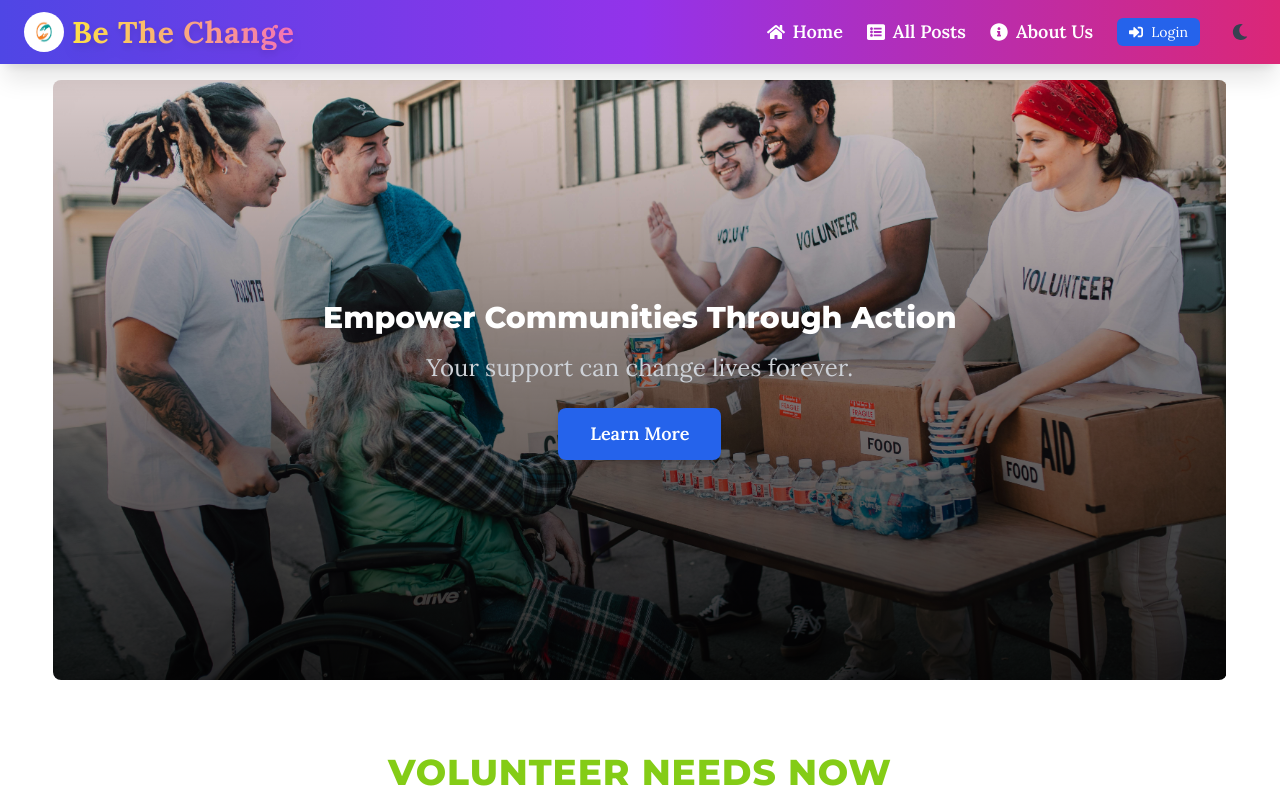
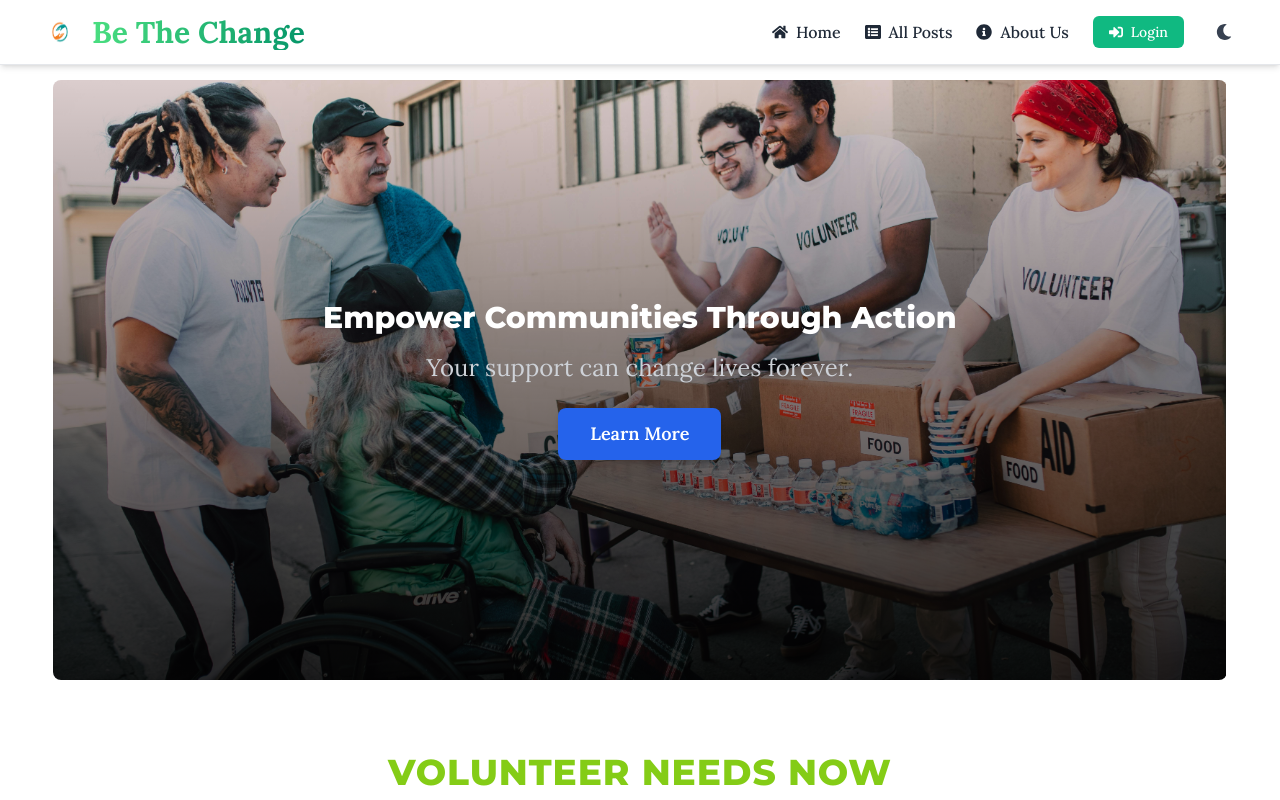
Before and after one commit to SaikatAhmed78/Find-Volunteer-Client, a React (Vite) app: page / in a window 1280 px wide. Shown: the top 800 px of the page. Built offline with nearby package versions, Linux system fonts and the light colour scheme; no server answers.

Commit message:
update navbar

```diff
--- a/src/Common/Navbar.jsx
+++ b/src/Common/Navbar.jsx
@@ -18,111 +18,71 @@ const Navbar = () => {
   }, [user, logout, navigate]);
 
   return (
-    <div className="navbar bg-gradient-to-r from-indigo-600 via-purple-600 to-pink-600 shadow-xl dark:bg-gray-900 w-full px-4 md:px-6 fixed top-0 left-0 z-50">
-      <div className="flex items-center justify-between w-full">
-        <Link to="/" className="flex items-center text-white text-2xl font-extrabold dark:text-gray-200">
-          <img src={Logo} alt="Logo" className="w-10 h-10 rounded-full mr-2" />
-          <span className="text-3xl font-bold tracking-wide bg-clip-text text-transparent bg-gradient-to-r from-yellow-300 to-pink-400 drop-shadow-lg">Be The Change</span>
+    <header className="fixed top-0 left-0 z-50 w-full shadow-md bg-white/90 dark:bg-gray-900/90 backdrop-blur-md border-b border-gray-200 dark:border-gray-700">
+      <nav className="flex justify-between items-center px-4 md:px-10 py-3">
+        {/* Logo and title */}
+        <Link to="/" className="flex items-center gap-3">
+          <img src={Logo} alt="Logo" className="w-10 h-10 rounded-full" />
+          <span className="text-2xl md:text-3xl font-extrabold bg-clip-text text-transparent bg-gradient-to-r from-green-400 to-emerald-600">
+            Be The Change
+          </span>
         </Link>
-        <div className="hidden md:flex items-center space-x-6">
-          <Link to="/" className="text-white text-lg font-semibold hover:scale-105 transition-all dark:text-gray-200 flex items-center">
-            <FaHome className="mr-2" /> Home
-          </Link>
-          <Link to="/allPosts" className="text-white text-lg font-semibold hover:scale-105 transition-all dark:text-gray-200 flex items-center">
-            <FaListAlt className="mr-2" /> All Posts
-          </Link>
-          <Link to="/aboutUs" className="text-white text-lg font-semibold hover:scale-105 transition-all dark:text-gray-200 flex items-center">
-            <FaInfoCircle className="mr-2" /> About Us
-          </Link>
+
+        {/* Desktop Menu */}
+        <ul className="hidden md:flex items-center gap-6 text-base font-medium text-gray-800 dark:text-gray-100">
+          <li><Link to="/" className="hover:text-emerald-500 flex items-center gap-2"><FaHome /> Home</Link></li>
+          <li><Link to="/allPosts" className="hover:text-emerald-500 flex items-center gap-2"><FaListAlt /> All Posts</Link></li>
+          <li><Link to="/aboutUs" className="hover:text-emerald-500 flex items-center gap-2"><FaInfoCircle /> About Us</Link></li>
+
           {user ? (
-            <div className="dropdown dropdown-end">
-              <div tabIndex={0} className="avatar cursor-pointer">
-                <div className="w-10 rounded-full ring ring-primary ring-offset-base-100 ring-offset-2">
-                  <img src={user?.photoURL} alt="User Avatar" className="w-full h-full rounded-full" />
+            <li className="relative group">
+              <div className="flex items-center gap-2 cursor-pointer">
+                <img src={user?.photoURL} alt="User Avatar" className="w-9 h-9 rounded-full border border-emerald-500" />
               </div>
-              </div>
-              <ul tabIndex={0} className="menu menu-sm dropdown-content mt-3 z-[1] p-2 shadow bg-base-100 text-gray-800 rounded-box w-52 dark:bg-gray-800 dark:text-gray-200">
-                <li className="font-semibold text-lg">
-                  <span>{user?.displayName}</span>
+              <ul className="absolute hidden group-hover:block top-12 right-0 bg-white dark:bg-gray-800 border dark:border-gray-700 rounded-md shadow-md p-3 z-50 min-w-[200px] space-y-2">
+                <li className="text-gray-700 dark:text-gray-100 font-semibold">{user?.displayName}</li>
+                <li><Link to="/addPost" className="flex items-center gap-2 hover:text-emerald-600"><FaPlus /> Add Post</Link></li>
+                <li><Link to="/managePost" className="flex items-center gap-2 hover:text-emerald-600"><FaClipboardList /> Manage Posts</Link></li>
+                <li><button onClick={logout} className="flex items-center gap-2 hover:text-red-500"><FaSignOutAlt /> Logout</button></li>
+              </ul>
             </li>
+          ) : (
             <li>
-                  <Link to="/addPost" className="flex items-center">
-                    <FaPlus className="mr-2" /> Add a New Post
+              <Link to="/login" className="px-4 py-1.5 bg-emerald-500 hover:bg-emerald-600 text-white rounded-md flex items-center gap-2 text-sm">
+                <FaSignInAlt /> Login
               </Link>
             </li>
-                <li>
-                  <Link to="/managePost" className="flex items-center">
-                    <FaClipboardList className="mr-2" /> Manage Your Posts
-                  </Link>
-                </li>
-                <li>
-                  <button onClick={logout} className="text-sm flex items-center">
-                    <FaSignOutAlt className="mr-2" /> Logout
-                  </button>
-                </li>
-              </ul>
-            </div>
-          ) : (
-            <Link to="/login" className="px-3 py-1 text-white bg-blue-600 rounded-md hover:bg-blue-700 transition-all text-sm flex items-center">
-              <FaSignInAlt className="mr-2" /> Login
-            </Link>
           )}
           <ThemeToggle />
-        </div>
-        <div className="md:hidden">
-          <button onClick={() => setMenuOpen(!menuOpen)} className="text-white text-2xl dark:text-gray-200">
+        </ul>
+
+        {/* Mobile Menu Toggle */}
+        <div className="md:hidden flex items-center">
+          <ThemeToggle />
+          <button onClick={() => setMenuOpen(!menuOpen)} className="text-2xl ml-4 text-gray-800 dark:text-gray-200">
             <FaBars />
           </button>
         </div>
-      </div>
+      </nav>
+
+      {/* Mobile Menu */}
       {menuOpen && (
-        <div className="absolute top-16 left-0 w-full bg-gradient-to-r from-indigo-600 via-purple-600 to-pink-600 shadow-xl dark:bg-gray-900 p-4 z-50">
-          <ul className="flex flex-col space-y-3">
-            <li>
-              <Link to="/" className="text-white py-2 text-lg dark:text-gray-200 flex items-center">
-                <FaHome className="mr-2" /> Home
-              </Link>
-            </li>
-            <li>
-              <Link to="/allPosts" className="text-white py-2 text-lg dark:text-gray-200 flex items-center">
-                <FaListAlt className="mr-2" /> All Posts
-              </Link>
-            </li>
-            <li>
-              <Link to="/aboutUs" className="text-white py-2 text-lg dark:text-gray-200 flex items-center">
-                <FaInfoCircle className="mr-2" /> About Us
-              </Link>
-            </li>
+        <div className="md:hidden bg-white dark:bg-gray-900 px-4 py-3 space-y-3 text-gray-800 dark:text-gray-100">
+          <Link to="/" className="block flex items-center gap-2"><FaHome /> Home</Link>
+          <Link to="/allPosts" className="block flex items-center gap-2"><FaListAlt /> All Posts</Link>
+          <Link to="/aboutUs" className="block flex items-center gap-2"><FaInfoCircle /> About Us</Link>
           {user ? (
             <>
-                <li>
-                  <Link to="/addPost" className="text-white py-2 text-lg dark:text-gray-200 flex items-center">
-                    <FaPlus className="mr-2" /> Add a New Post
-                  </Link>
-                </li>
-                <li>
-                  <Link to="/managePost" className="text-white py-2 text-lg dark:text-gray-200 flex items-center">
-                    <FaClipboardList className="mr-2" /> Manage Your Posts
-                  </Link>
-                </li>
-                <li>
-                  <button onClick={logout} className="text-white py-2 text-lg dark:text-gray-200 flex items-center">
-                    <FaSignOutAlt className="mr-2" /> Logout
-                  </button>
-                </li>
+              <Link to="/addPost" className="block flex items-center gap-2"><FaPlus /> Add Post</Link>
+              <Link to="/managePost" className="block flex items-center gap-2"><FaClipboardList /> Manage Posts</Link>
+              <button onClick={logout} className="block flex items-center gap-2 text-red-500"><FaSignOutAlt /> Logout</button>
             </>
           ) : (
-              <li>
-                <Link to="/login" className="text-white py-2 text-lg dark:text-gray-200 flex items-center">
-                  <FaSignInAlt className="mr-2" /> Login
-                </Link>
-              </li>
+            <Link to="/login" className="block flex items-center gap-2 text-emerald-600"><FaSignInAlt /> Login</Link>
           )}
-          </ul>
-          <ThemeToggle />
         </div>
       )}
-    </div>
+    </header>
   );
 };
 
```
Lines whose indentation alone changed are shown as unchanged.
